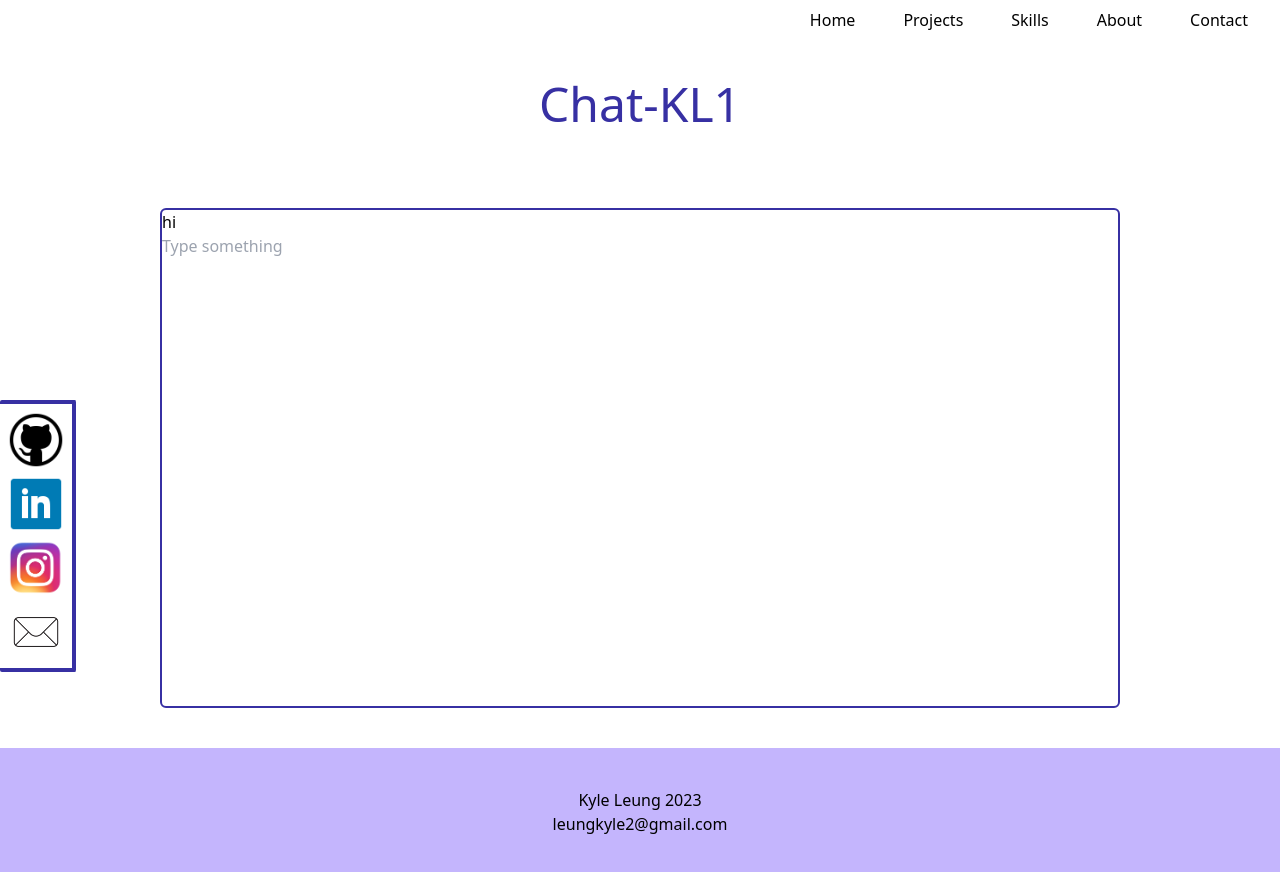
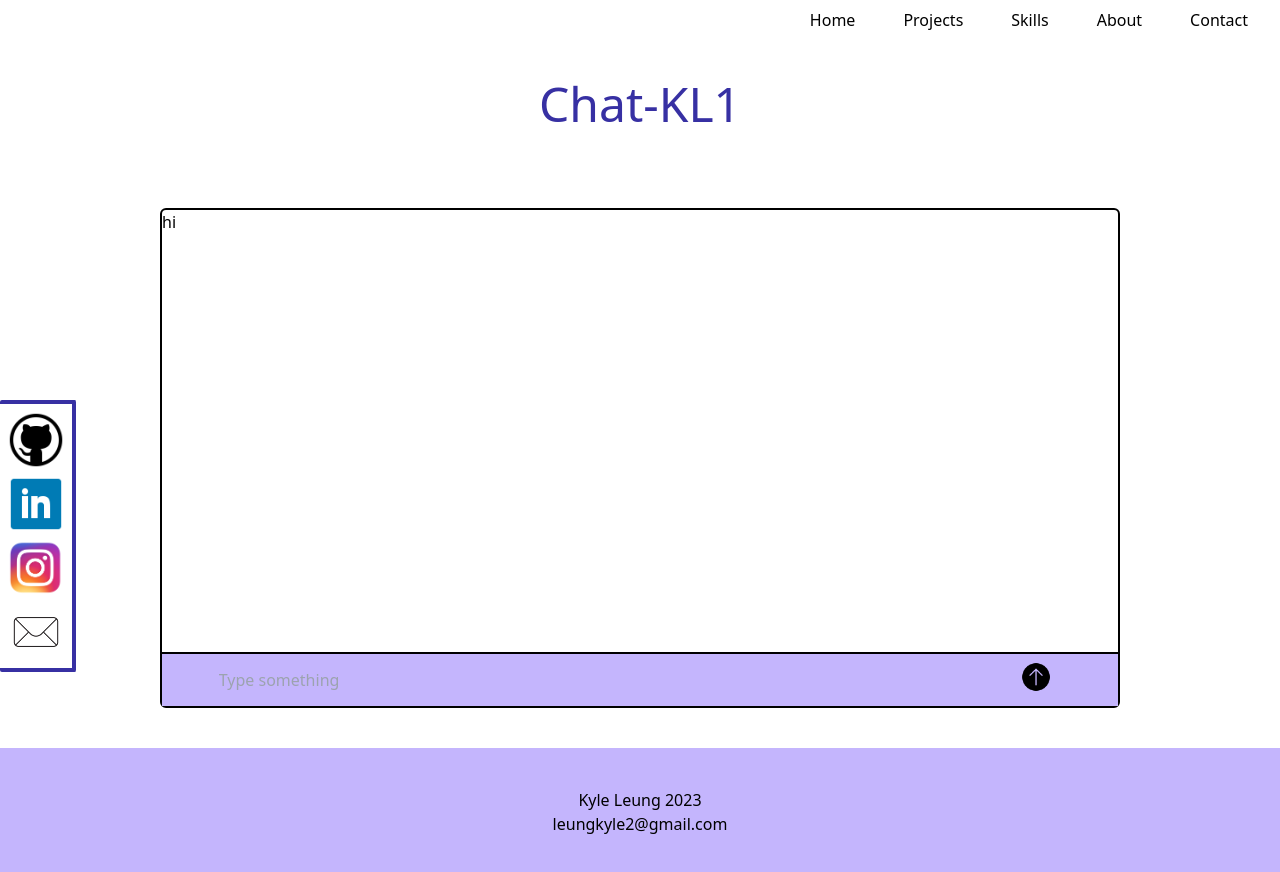
Before and after one commit to kyleung1/Portfolio-v1.5, a Next.js app: page /Chatbot in a window 1280 px wide. Shown: the top 872 px of the page. Built offline with nearby package versions, Linux system fonts and the light colour scheme.

Commit message:
chatbot wip

```diff
--- a/app/Chatbot/page.tsx
+++ b/app/Chatbot/page.tsx
@@ -1,12 +1,46 @@
+"use client"
+
+import { useEffect } from "react"
+import { useState } from "react";
+
+interface ChatResponse {
+
+}
 
 export default function page() {
+    const [hideSend, sethideSend] = useState(true); // toggles button hover effeect
+    const [session, setSession] = useState()
+
+
+    useEffect(() => {
+      async function getResponse() {
+        let rawdata = await fetch(`${process.env.NEXT_PUBLIC_CHATBOT_API}`);
+        let data = await rawdata.json()
+        handleResponse(data)
+      }
+    })
+
+    function handleResponse(response: any) {
+      console.log(response)
+    }
+
     return (
       <>
         <h1 className="text-indigo-800 text-5xl text-center my-10">Chat-KL1</h1>
         <div className="flex flex-col items-center">
-            <div className="border-2 border-indigo-800 rounded-md max-w-[1280px] w-3/4 h-[500px] my-10">
-                <div className="">hi</div>
-                <input placeholder="Type something"/>
+            <div className="flex border-2 border-black rounded-md max-w-[1280px] w-3/4 h-[500px] my-10 relative">
+                <div className="flex-grow">hi</div>
+                <div className="absolute bottom-0 w-full bg-violet-300 p-2 flex justify-around border-t-2 border-black">
+                  <input placeholder="Type something" className="w-3/4 bg-violet-300"/>
+                  <div className='w-10' onMouseEnter={() => {sethideSend(false)}} onMouseLeave={() => {sethideSend(true)}}>
+                    {hideSend && (
+                      <button><img src="/send-black.png" alt="newGithub" className='w-3/4'/></button>
+                    )}
+                    {hideSend === false && (
+                      <button onClick={getResponse}><img src="/send-rose.png" alt="send button" className="w-3/4"/></button>
+                    )}
+                  </div>
+                </div>
             </div>
         </div>
       </>
--- a/app/Contact/page.tsx
+++ b/app/Contact/page.tsx
@@ -8,7 +8,7 @@ export default function ContactPage() {
     const Email = useRef<HTMLInputElement>(null);
     const Message = useRef<HTMLTextAreaElement>(null);
 
-    const [isVisible, setIsVisible] = useState(false);
+    const [isVisible, setIsVisible] = useState(false); // whether or not error message of valid email is visible
 
     const sendEmail:React.MouseEventHandler<HTMLButtonElement> = (e) => {
       e.preventDefault();
```
Also changed, not shown: public/send-black.png (added), public/send-rose.png (added).
